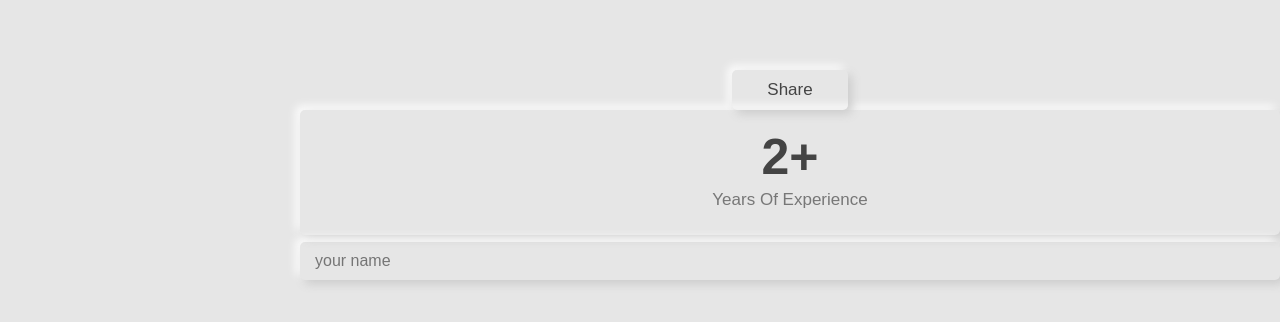
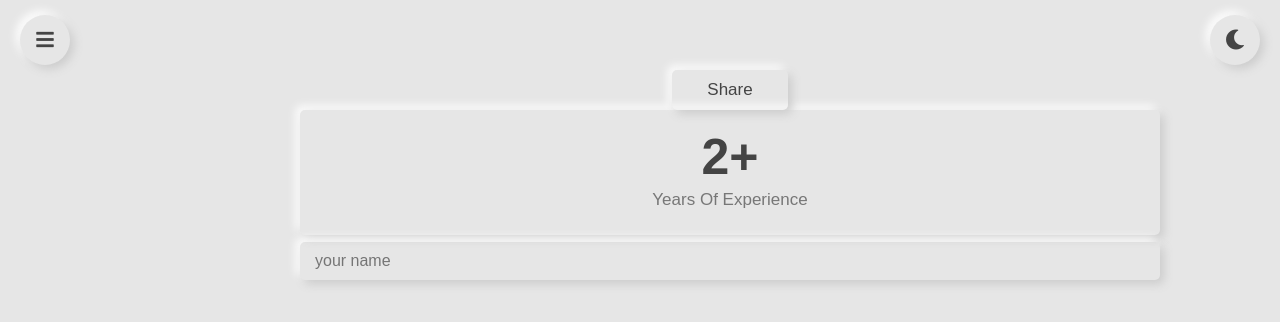
Before and after one commit to Tibex88/Portfolio-Web, a Vue app: page / in a window 1280 px wide. Shown: the top 322 px of the page. Built offline with nearby package versions, Linux system fonts and the light colour scheme.

Commit message:
refactor

```diff
--- a/public/index.html
+++ b/public/index.html
@@ -4,6 +4,7 @@
     <meta charset="utf-8">
     <meta http-equiv="X-UA-Compatible" content="IE=edge">
     <meta name="viewport" content="width=device-width,initial-scale=1.0">
+    <link rel="stylesheet" href="https://cdnjs.cloudflare.com/ajax/libs/font-awesome/5.15.4/css/all.min.css">
     <link rel="icon" href="<%= BASE_URL %>favicon.ico">
     <title><%= htmlWebpackPlugin.options.title %></title>
   </head>
--- a/src/App.vue
+++ b/src/App.vue
@@ -1,9 +1,12 @@
 <template>
+  <div id="menu-btn" class="fas fa-bars"></div>
   <!-- <img alt="Vue logo" src="./assets/logo.png"> -->
   <!-- <HelloWorld msg="Welcome to Your Vue.js App"/> -->
   <base-button></base-button>
   <base-card></base-card>
   <base-input></base-input>
+
+  <div id="theme-toggler" class="fas fa-moon"></div>
 </template>
 
 <script>
@@ -22,6 +25,42 @@ export default {
 </script>
 
 <style>
+
+:root{
+    --green:#27ae60;
+    --black:#444;
+    --light-color:#777;
+    --bg-color:#e6e6e6;
+    --border:.1rem solid rgba(0,0,0,.2);
+    --box-shadow:.4rem .4rem 1rem #ccc,
+                -.4rem -.4rem 1rem #fff;
+    --box-shadow-inset:.4rem .4rem 1rem #ccc inset,
+                      -.4rem -.4rem 1rem #fff inset;
+}
+
+*{
+    font-family: 'Poppins', sans-serif;
+    margin:0; padding:0;
+    box-sizing: border-box;
+    outline: none; border:none;
+    text-decoration: none;
+    text-transform: capitalize;
+    transition: .2s linear;
+}
+
+html{
+    font-size: 62.5%;
+    overflow-x: hidden;
+    scroll-behavior: smooth;
+}
+
+body{
+    background: var(--bg-color);
+    padding:0 12rem 0 12rem;
+    padding-left: 30rem;
+    margin:(100%-24px)
+}
+
 #app {
   font-family: Avenir, Helvetica, Arial, sans-serif;
   -webkit-font-smoothing: antialiased;
@@ -30,4 +69,47 @@ export default {
   color: #2c3e50;
   margin-top: 60px;
 }
+
+#theme-toggler{
+    position: fixed;
+    top:1.5rem; right: 2rem;
+    z-index: 1000;
+    height: 5rem;
+    width: 5rem;
+    line-height: 5rem;
+    border-radius: 50%;
+    font-size: 2rem;
+    cursor: pointer;
+    box-shadow: var(--box-shadow);
+    text-align: center;
+    color:var(--black);
+    background: var(--bg-color);
+}
+
+#theme-toggler:hover{
+    color:var(--green);
+    box-shadow: var(--box-shadow-inset);
+}
+
+#menu-btn{
+    position: fixed;
+    top:1.5rem; left: 2rem;
+    z-index: 1000;
+    height: 5rem;
+    width: 5rem;
+    line-height: 5rem;
+    border-radius: 50%;
+    font-size: 2rem;
+    cursor: pointer;
+    box-shadow: var(--box-shadow);
+    text-align: center;
+    color:var(--black);
+    background: var(--bg-color);
+    /* display: none; */
+}
+
+#menu-btn:hover{
+    color:var(--green);
+    box-shadow: var(--box-shadow-inset);
+}
 </style>
--- a/src/components/HelloWorld.vue
+++ /dev/null
@@ -1,58 +0,0 @@
-<template>
-  <div class="hello">
-    <h1>{{ msg }}</h1>
-    <p>
-      For a guide and recipes on how to configure / customize this project,<br>
-      check out the
-      <a href="https://cli.vuejs.org" target="_blank" rel="noopener">vue-cli documentation</a>.
-    </p>
-    <h3>Installed CLI Plugins</h3>
-    <ul>
-      <li><a href="https://github.com/vuejs/vue-cli/tree/dev/packages/%40vue/cli-plugin-babel" target="_blank" rel="noopener">babel</a></li>
-      <li><a href="https://github.com/vuejs/vue-cli/tree/dev/packages/%40vue/cli-plugin-eslint" target="_blank" rel="noopener">eslint</a></li>
-    </ul>
-    <h3>Essential Links</h3>
-    <ul>
-      <li><a href="https://vuejs.org" target="_blank" rel="noopener">Core Docs</a></li>
-      <li><a href="https://forum.vuejs.org" target="_blank" rel="noopener">Forum</a></li>
-      <li><a href="https://chat.vuejs.org" target="_blank" rel="noopener">Community Chat</a></li>
-      <li><a href="https://twitter.com/vuejs" target="_blank" rel="noopener">Twitter</a></li>
-      <li><a href="https://news.vuejs.org" target="_blank" rel="noopener">News</a></li>
-    </ul>
-    <h3>Ecosystem</h3>
-    <ul>
-      <li><a href="https://router.vuejs.org" target="_blank" rel="noopener">vue-router</a></li>
-      <li><a href="https://vuex.vuejs.org" target="_blank" rel="noopener">vuex</a></li>
-      <li><a href="https://github.com/vuejs/vue-devtools#vue-devtools" target="_blank" rel="noopener">vue-devtools</a></li>
-      <li><a href="https://vue-loader.vuejs.org" target="_blank" rel="noopener">vue-loader</a></li>
-      <li><a href="https://github.com/vuejs/awesome-vue" target="_blank" rel="noopener">awesome-vue</a></li>
-    </ul>
-  </div>
-</template>
-
-<script>
-export default {
-  name: 'HelloWorld',
-  props: {
-    msg: String
-  }
-}
-</script>
-
-<!-- Add "scoped" attribute to limit CSS to this component only -->
-<style scoped>
-h3 {
-  margin: 40px 0 0;
-}
-ul {
-  list-style-type: none;
-  padding: 0;
-}
-li {
-  display: inline-block;
-  margin: 0 10px;
-}
-a {
-  color: #42b983;
-}
-</style>
--- a/src/components/UI/BaseButton.vue
+++ b/src/components/UI/BaseButton.vue
@@ -3,40 +3,6 @@
 </template>
 
 <style>
-:root{
-    --green:#27ae60;
-    --black:#444;
-    --light-color:#777;
-    --bg-color:#e6e6e6;
-    --border:.1rem solid rgba(0,0,0,.2);
-    --box-shadow:.4rem .4rem 1rem #ccc,
-                -.4rem -.4rem 1rem #fff;
-    --box-shadow-inset:.4rem .4rem 1rem #ccc inset,
-                      -.4rem -.4rem 1rem #fff inset;
-}
-
-
-*{
-    font-family: 'Poppins', sans-serif;
-    margin:0; padding:0;
-    box-sizing: border-box;
-    outline: none; border:none;
-    text-decoration: none;
-    text-transform: capitalize;
-    transition: .2s linear;
-}
-
-html{
-    font-size: 62.5%;
-    overflow-x: hidden;
-    scroll-behavior: smooth;
-}
-
-body{
-    background: var(--bg-color);
-    padding-left: 30rem;
-}
-
 .btn{
     margin-top: 1rem;
     display: inline-block;
--- /dev/null
+++ b/src/components/about/about.vue
@@ -0,0 +1,3 @@
+<template>
+
+</template>
```
Also changed, not shown: src/components/contact/ContactSection.vue (added, +23 -0 lines), src/main.js (+6 -2 lines).
